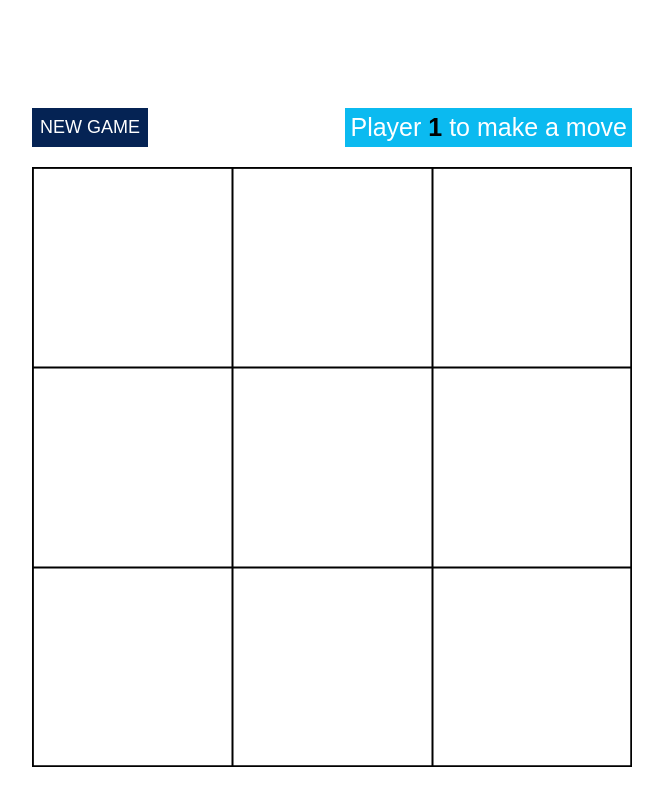
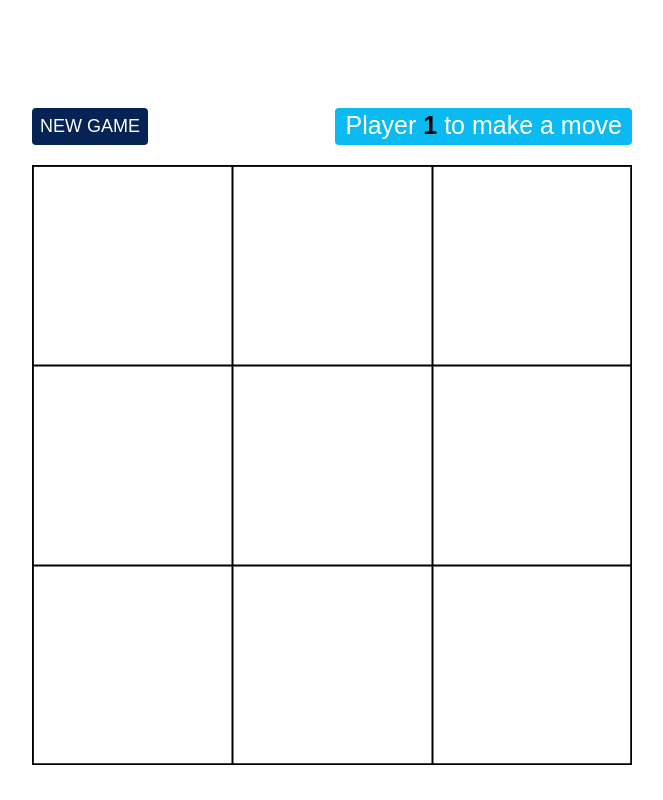
Before and after one commit to vitting/wasm-tictactoe, a website built with webpack: page index.html in a window 1280 px wide. Both pictures are taken after a click on the button "NEW GAME". Shown: the whole page, without its empty margins (308-971 px from the left). Built offline with nearby package versions, Linux system fonts and the light colour scheme.

Commit message:
add disable canvas click

```diff
--- a/index.html
+++ b/index.html
@@ -26,14 +26,11 @@
         display:  none;
         background-color: #0bbaf0;
         color: white;
-        padding: 5px;
-      }
-
-      #textContainer {
-        display:  none;
-        background-color: #2aa361;
-        color: white;
-        padding: 5px;
+        padding-left: 10px;
+        padding-right: 10px;
+        padding-top: 3px;
+        padding-bottom: 3px;
+        border-radius: 4px;
       }
 
       #playerToStartValue {
@@ -48,6 +45,7 @@
         background-color: #052354;
         color: white;
         border: none;
+        border-radius: 4px;
       }
 
       #canvas {
@@ -62,7 +60,6 @@
         <div id="titleContainer">
           <button id="newGameButton" type="button">NEW GAME</button>
           <div id="title">Player <span id="playerToStartValue"></span> to make a move</div>
-          <div id="textContainer">TEST</div>
         </div>
         <canvas id="canvas"></canvas>
     </div>
--- a/js/tictactoe.ts
+++ b/js/tictactoe.ts
@@ -25,7 +25,7 @@ export class TicTacToe {
         this._button = document.getElementById("newGameButton") as HTMLButtonElement;
 
         this._button.addEventListener("click", (_e) => {
-            this.newGame();
+            this.newGame(true);
         });
 
         this.initRun();
@@ -41,14 +41,16 @@ export class TicTacToe {
         this.drawGrid();
     }
 
-    private newGame() {
+    private newGame(enableCanvasClick: boolean) {
         this._currentPlayer = 0;
         this._moveCount = 0;
         this._moves = [];
         this.clearGrid();
         this.drawGrid();
 
-        this._canvas.addEventListener("click", (e) => this.canvasClick(e));
+        if (enableCanvasClick) {
+            this._canvas.addEventListener("click", (e) => this.canvasClick(e));
+        }
 
         this.setPlayerToMove(this.getPlayerToStart());
     }
@@ -90,18 +92,6 @@ export class TicTacToe {
         }
     }
 
-    private showText(text: string) {
-        this.showHidePlayerToMove(false);
-        const textContainer = document.getElementById("textContainer");
-        if (text != "") {
-            textContainer.style.display = "block";
-            textContainer.innerText = text;
-        } else {
-            textContainer.style.display = "none";
-        }
-
-    }
-
     private showHidePlayerToMove(show: boolean) {
         const playerToStart = document.getElementById("title");
         if (show) {
@@ -112,7 +102,6 @@ export class TicTacToe {
     }
 
     private setPlayerToMove(playerNymber: number) {
-        this.showText("");
         this.showHidePlayerToMove(true);
         const playerToStartText = document.getElementById("playerToStartValue");
         this._currentPlayer = playerNymber;
```
